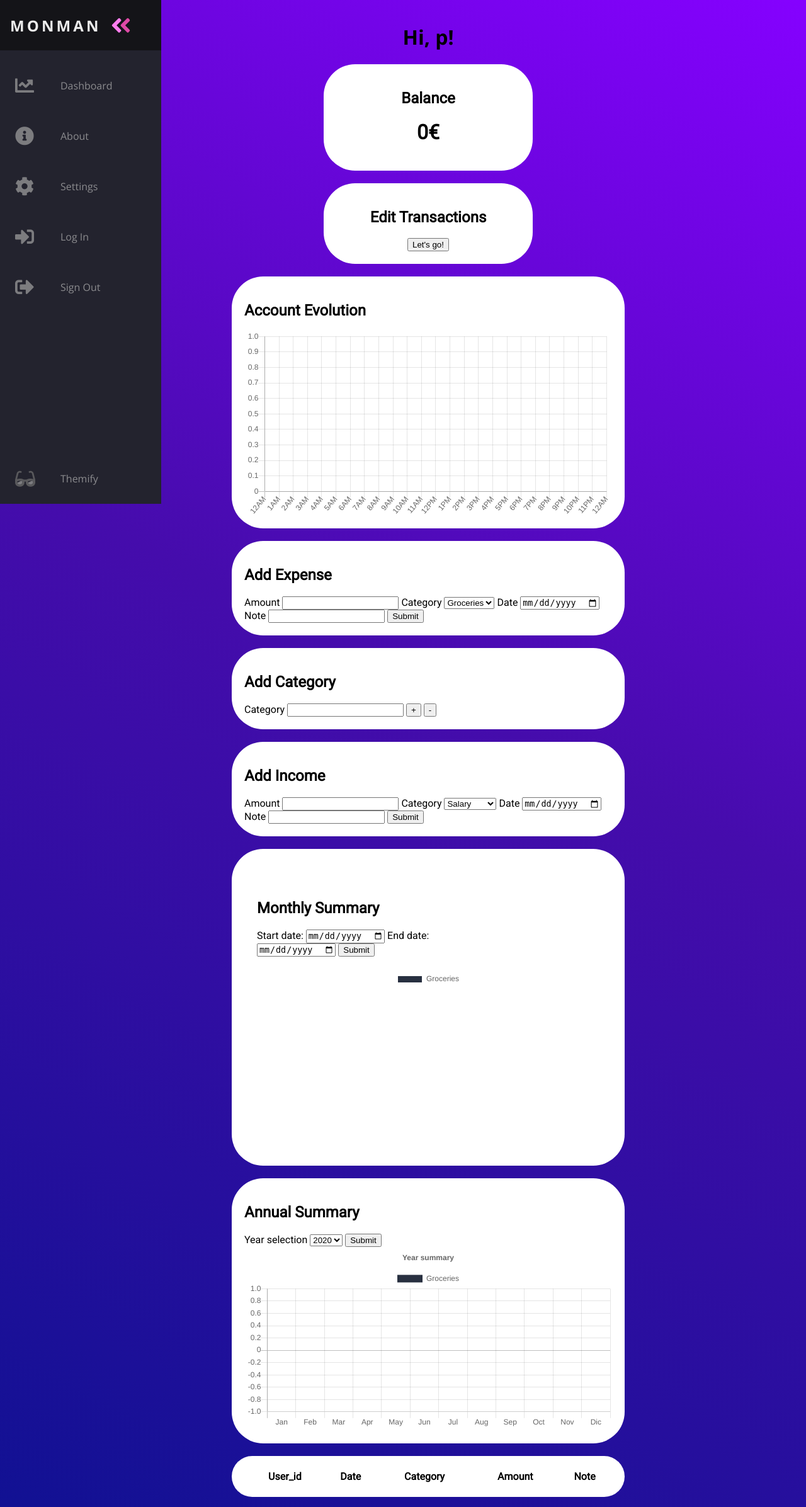
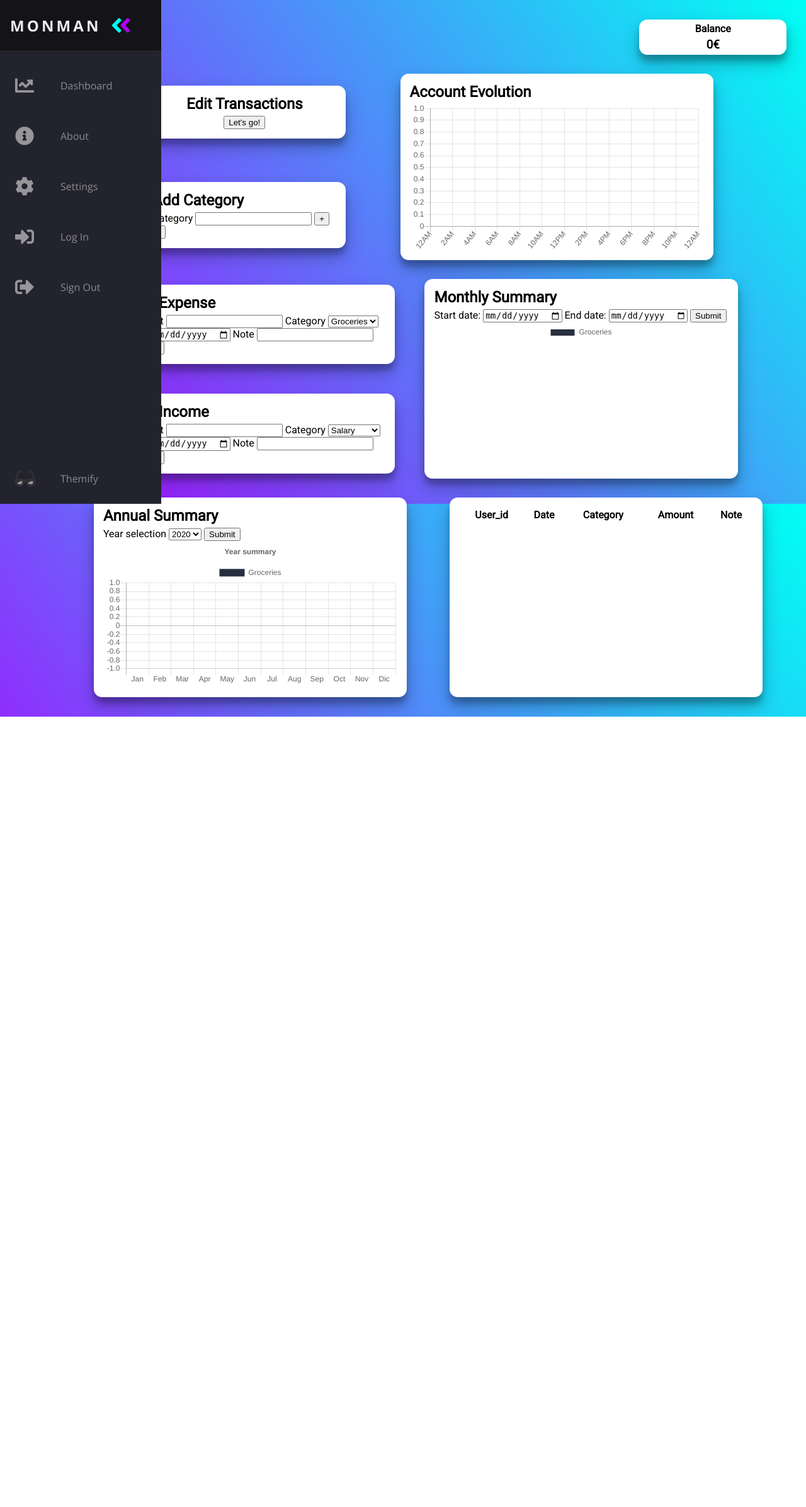
Before and after one commit to miguelcorderocollar/Money-Manager-Web, a Flask app: page / in a window 1280 px wide. Shown: the whole page at 63% size. After the commit the page ends 1138 px from the top, so only its background shows below. Run offline with Flask 2, Linux system fonts and the light colour scheme; a user stored in the database is signed in; data comes from the database, SQL or seed files in the repository; both versions use the stored data as it was after the commit; lists and menus that the app fills with data are empty; a map, chart or similar area stays blank; some libraries are stand-ins or nearby versions.

Commit message:
Started with design

```diff
--- a/static/css/dashboard.css
+++ b/static/css/dashboard.css
@@ -6,41 +6,76 @@
     gap: 0 10px;*/
     align-items: center;
     justify-items: center;
+    display: flex;
+    flex-wrap: wrap;
+    justify-content: space-evenly;
+    align-items: stretch;
+    align-content: flex-start;
+}
+
+.container-balance{
+    display: flex;
+    flex-wrap: wrap;
+    justify-content: space-between;
+    align-items: center;
+    align-content: flex-start;
+}
+
+.container-vertical{
+    display: flex;
+    flex-direction: column;
+    justify-content: space-around;
+    align-items: stretch;
+    align-content: flex-start;
+
 }
 
 .d-item {
     color: black;
     font-family: 'Roboto';
-    border-radius: 50px;
-    padding: 20px;
+    border-radius: 13px;
+    padding: 15px;
     background: white;
-    margin-top: 20px;
-    width: 50%;
+    margin: 15px;
+    width: 40%;
+    box-shadow: 0 14px 28px rgba(0,0,0,0.25), 0 10px 10px rgba(0,0,0,0.22);
+}
 
+.d-item h2{
+    margin: 0 0 5px 0;
 }
 
 #i-balance{
     text-align: center;
-    width: 25%;
+    width: 20%;
+    padding: 0px;
 }
+
+#i-balance h3{
+margin:  5px;
+}
+
+#i-balance h4{
+    margin:  5px;
+}
+
 
 #i-edit{
     text-align: center;
-    width: 25%;
+    width:100%;
 }
 
 #i-expense {
+    width:100%;
 
 }
 #i-cat {
+    width:100%;
 
 }
 
 #i-income {
-
-}
-
-#i-range {
+    width:100%;
 
 }
 
@@ -51,3 +86,7 @@
 #i-donnut {
 
 }
+
+#i-range {
+
+}
--- a/static/css/style.css
+++ b/static/css/style.css
@@ -10,10 +10,13 @@
 
 body {
     color: black;
-    background: rgb(17, 17, 147);
-    background: linear-gradient(27deg, rgba(17, 17, 147, 1) 0%, rgba(69, 12, 172, 1) 54%, rgba(133, 1, 255, 1) 100%);
+    background: rgb(0,255,244);
+    background: linear-gradient(234deg, rgba(0,255,244,1) 0%, rgba(175,0,255,1) 100%);
     margin: 0;
     padding: 0;
+    background-repeat: no-repeat;
+    background-attachment: fixed;
+
 }
 
 body::-webkit-scrollbar {
@@ -93,11 +96,12 @@ main {
 }
 
 .fa-primary {
-    color: #ff7eee;
+    color: #00fff4;
+
 }
 
 .fa-secondary {
-    color: #df49a6;
+    color: #af00ff;
 }
 
 .fa-primary,
--- a/templates/home.html
+++ b/templates/home.html
@@ -1,25 +1,43 @@
 {%extends "layout.html"%}
 {%block content%}
 
-<div class="home">
-    <h1>Hi, {{ current_user.username }}!</h1>
+<div class="container-balance">
+    <div></div>
+    <!--<h2>Hi, {{ current_user.username }}!</h2>-->
 
     <div class="d-item" id="i-balance">
-        <h2>Balance</h2>
-        <h1>{{balance}}€</h1>
+    <h4>Balance</h4>
+    <h3>{{balance}}€</h3>
+</div>
 </div>
 
+
+<div class="home">
+
+    <div class="container-vertical" style="width:25%">
         <div class="d-item" id="i-edit">
             <h2>Edit Transactions</h2>
             <form method="get" action="/edit">
                 <button type="submit">Let's go!</button>
             </form>
         </div>
+        <div class="d-item" id="i-cat">
+            <h2>Add Category</h2>
+            <form id="cat-man" method="POST">
+                <label>Category</label>
+                <input type="text" name="cat-mod">
+                <input type="submit" name="cat-add" value="+">
+                <input type="submit" name="cat-delete" value="-">
+            </form>
+        </div >
+    </div>
+
     <div class="d-item" id="i-timeline">
         <h2>Account Evolution</h2>
         <canvas id="timelineGraph"></canvas>
     </div>
 
+    <div class="container-vertical" style="width:35%">
         <div class="d-item" id="i-expense">
             <h2>Add Expense</h2>
             <form id="input-expense" method="POST">
@@ -38,15 +56,6 @@
                 <input type="submit" name="submit-input-expense" value="Submit">
             </form>
         </div>
-    <div class="d-item" id="i-cat">
-        <h2>Add Category</h2>
-        <form id="cat-man" method="POST">
-            <label>Category</label>
-            <input type="text" name="cat-mod">
-            <input type="submit" name="cat-add" value="+">
-            <input type="submit" name="cat-delete" value="-">
-        </form>
-    </div >
 
         <div class="d-item" id="i-income">
             <h2>Add Income</h2>
@@ -69,8 +78,14 @@
             </form>
         </div>
 
+    </div>
+
+
+
+
+
     <div class="d-item" id="i-donnut">
-        <div class="d-item" id="i-range">
+        <div  id="i-range">
             <h2>Monthly Summary</h2>
             <form id="input-range" method="POST">
                 <label for="start">Start date:</label>
@@ -117,6 +132,7 @@
             {%endfor%}
         </table>
     </div>
+
 </div>
 
 <script>
```
Also changed, not shown: site.db. Lines whose indentation alone changed are shown as unchanged.
